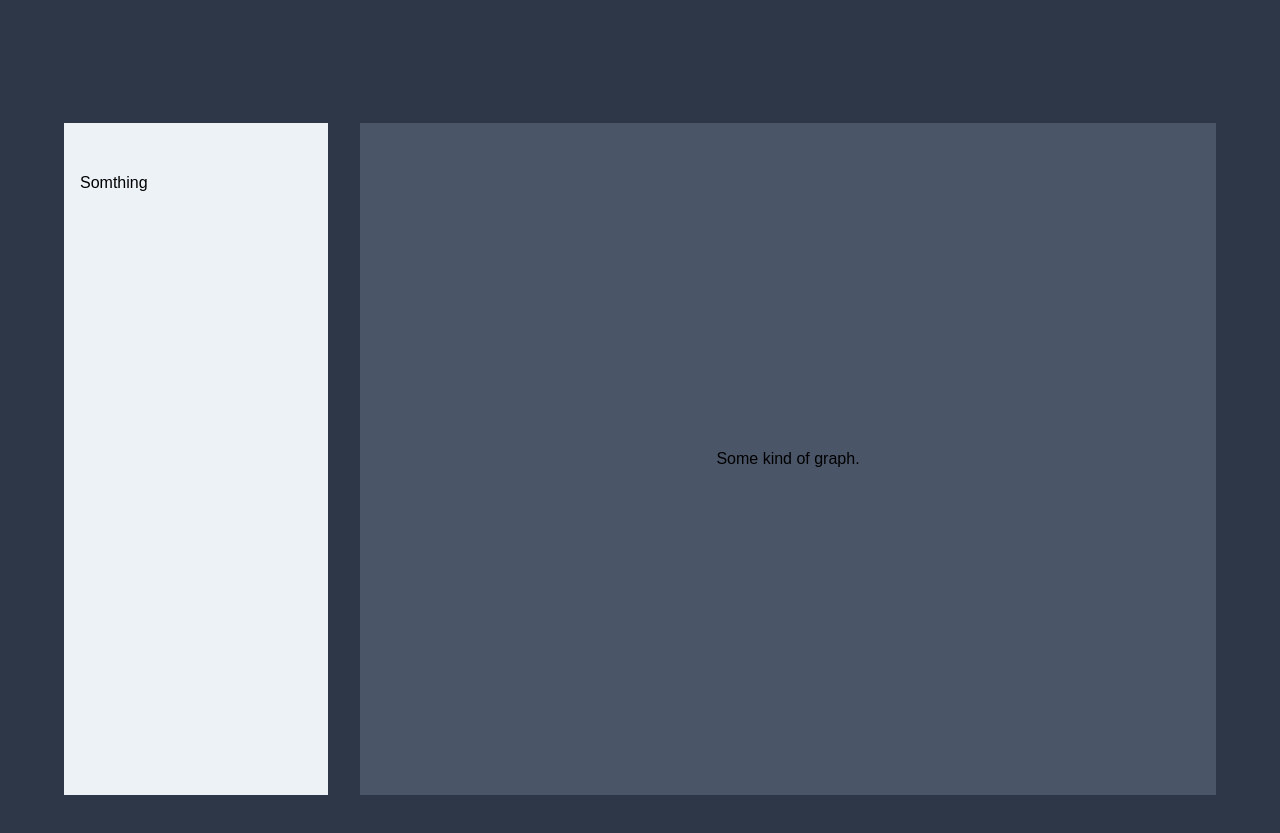
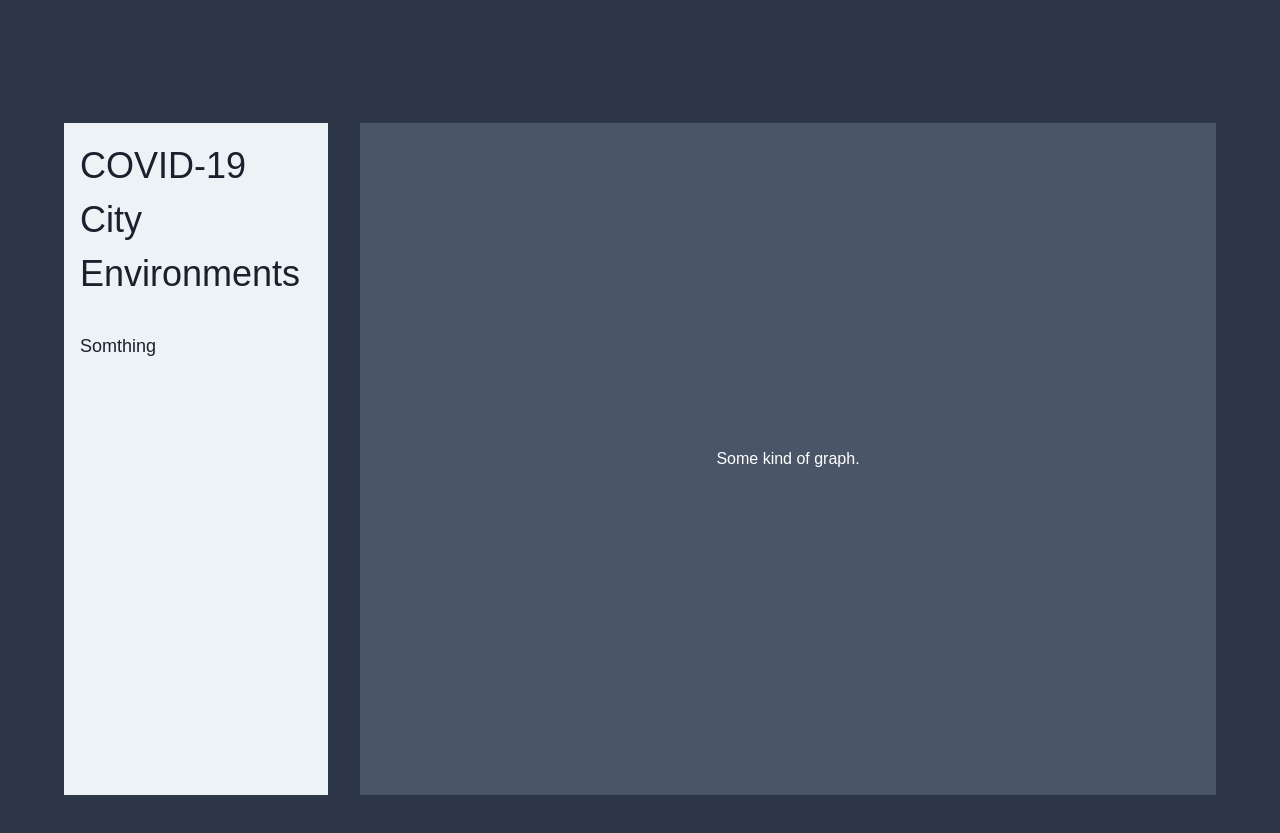
Before and after one commit to WillieCubed/nasa-space-apps-covid-19, a Vue app: page / in a window 1280 px wide. Shown: the part 2400-3233 px from the top of the page. Built offline with nearby package versions, Linux system fonts and the light colour scheme.

Commit message:
Fix ContextVizSection styles

```diff
--- a/src/components/ContextVizSection.vue
+++ b/src/components/ContextVizSection.vue
@@ -1,14 +1,14 @@
 <template>
   <section class="h-screen grid grid-cols-1 lg:grid-cols-8 p-16 gap-8">
     <aside class="lg:col-span-2 bg-gray-200">
-      <h1 class="text-4xl p-4">
-        <slot class="title"></slot>
+      <h1 class="text-4xl p-4 text-gray-900">
+        <slot name="title"></slot>
       </h1>
-      <div class="p-4">
+      <div class="text-lg p-4 text-gray-900">
         <slot name="context"></slot>
       </div>
     </aside>
-    <section class="lg:col-span-6 bg-gray-700 p-4 flex">
+    <section class="lg:col-span-6 bg-gray-700 p-4 flex text-white">
       <div class="block w-auto m-auto">
         <slot name="visual"></slot>
       </div>
```
